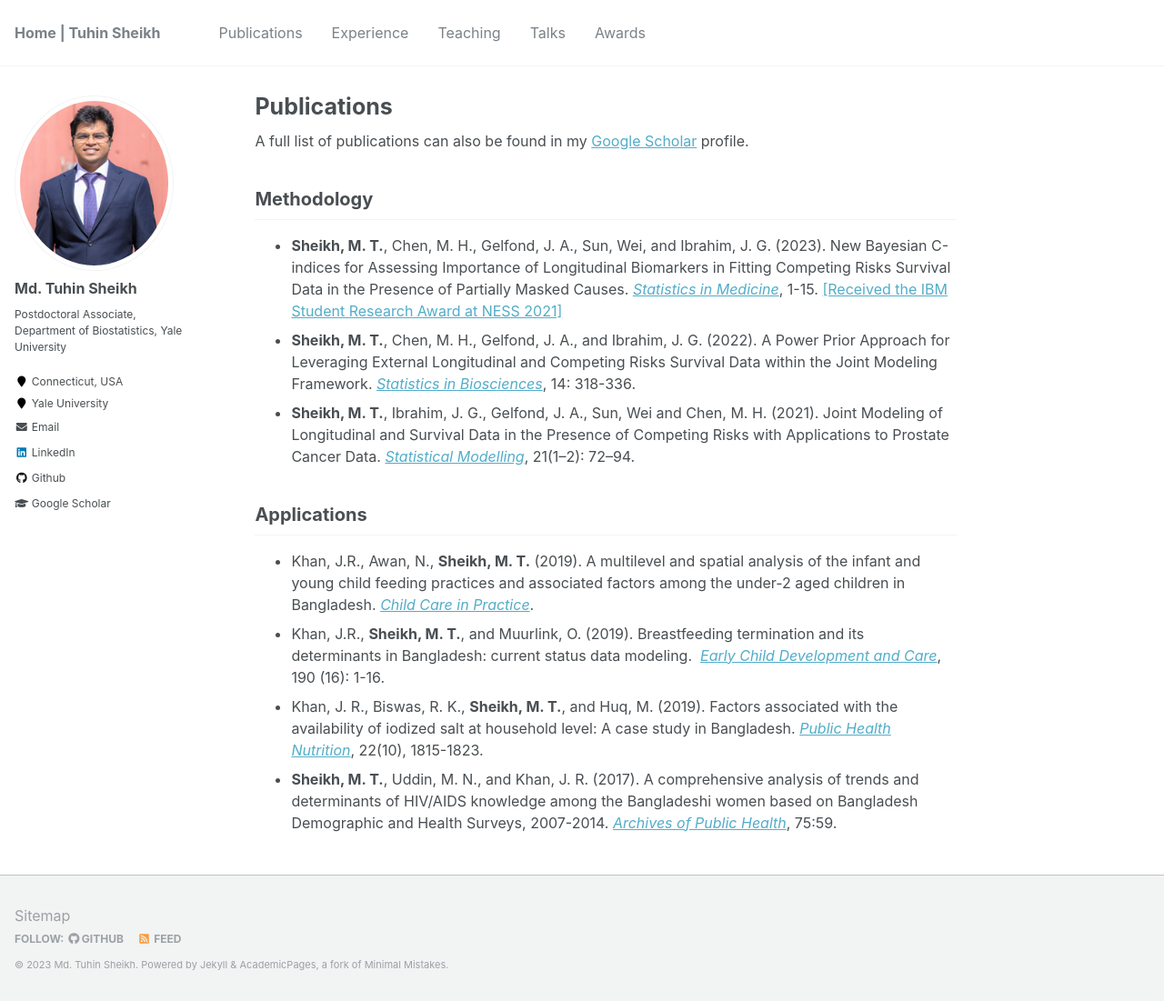
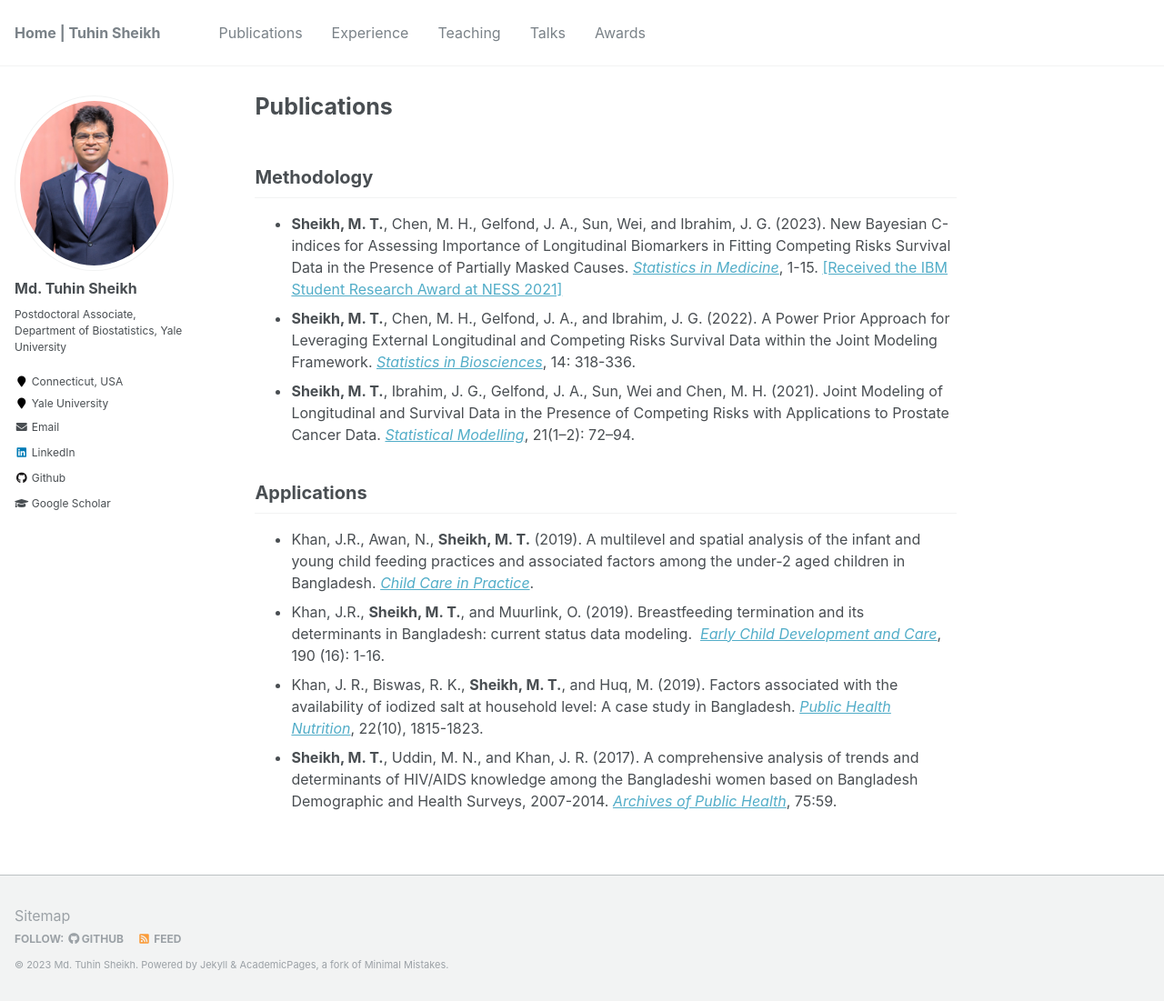
Before and after one commit to mdtuhinsheikh/mdtuhinsheikh.github.io, a Jekyll site: the page built from _pages/publications.md, in a window 1280 px wide and 1101 px high. Shown: the whole window at 91% size. Built offline with Jekyll 4.4.1, drawn with Linux system fonts in a browser that asks for light colours.

Commit message:
Update publications.md

```diff
--- a/_pages/publications.md
+++ b/_pages/publications.md
@@ -3,9 +3,6 @@ title: "Publications"
 permalink: /publications/
 author_profile: true
 ---
-
-A full list of publications can also be found in my
-[Google Scholar](https://scholar.google.com/citations?user=PAaEqSkAAAAJ&hl=en) profile.
 
 ## Methodology
 - **Sheikh, M. T.**, Chen, M. H., Gelfond, J. A., Sun, Wei, and Ibrahim, J. G. (2023). New Bayesian C-indices for Assessing Importance of Longitudinal Biomarkers
```
